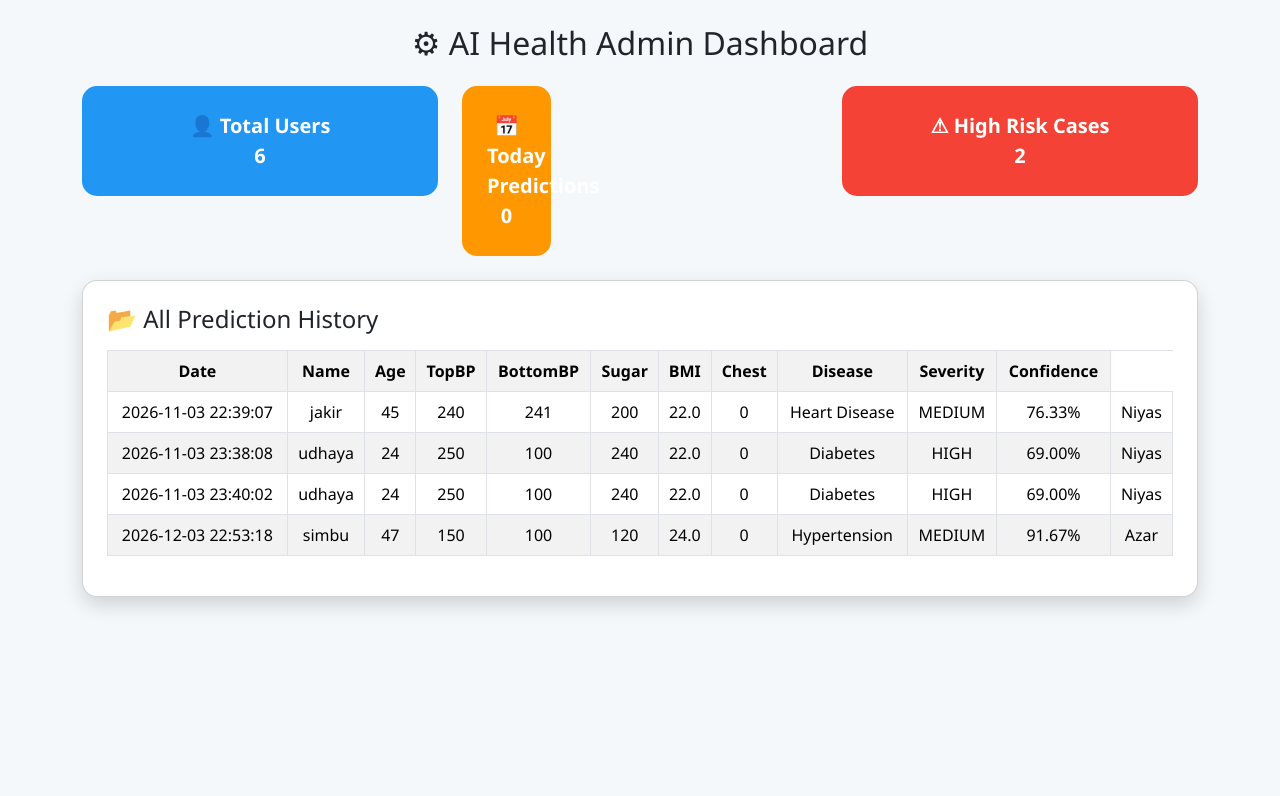
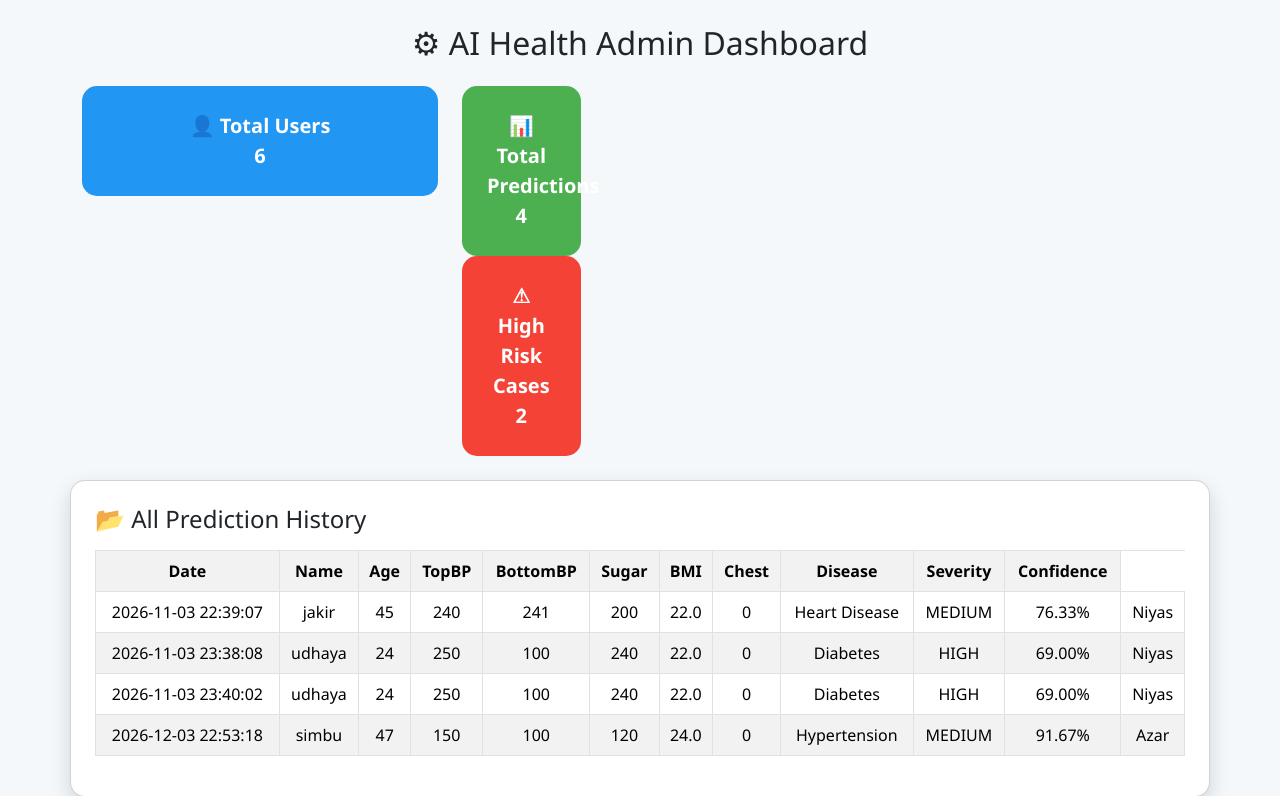
Before and after one commit to Niyastech007/ai-health-diagnosis, a Flask app: page /admin in a window 1280 px wide. Shown: the top 796 px of the page. Before the commit the page ends 609 px from the top, so only its background shows below. Run offline with Flask 3, Linux system fonts and the light colour scheme; a user stored in the database is signed in; data comes from the database, SQL or seed files in the repository; parts of the project's set-up code (start-up, migrations or seed data) failed here and were passed over.

Commit message:
Update admin.html

```diff
--- a/templates/admin.html
+++ b/templates/admin.html
@@ -81,16 +81,13 @@ box-shadow:0 10px 25px rgba(0,0,0,0.25);
 
 <div class="col-md-4">
 
-<div class="col-md-3">
-
+<div class="col-md-4">
 <a href="/admin/predictions" class="card-link">
-<div class="stat-card today">
-📅 Today Predictions<br>
-{{ today_predictions }}
+<div class="stat-card predictions">
+📊 Total Predictions<br>
+{{ total_predictions }}
 </div>
 </a>
-
-</div>
 
 </div>
 
```
